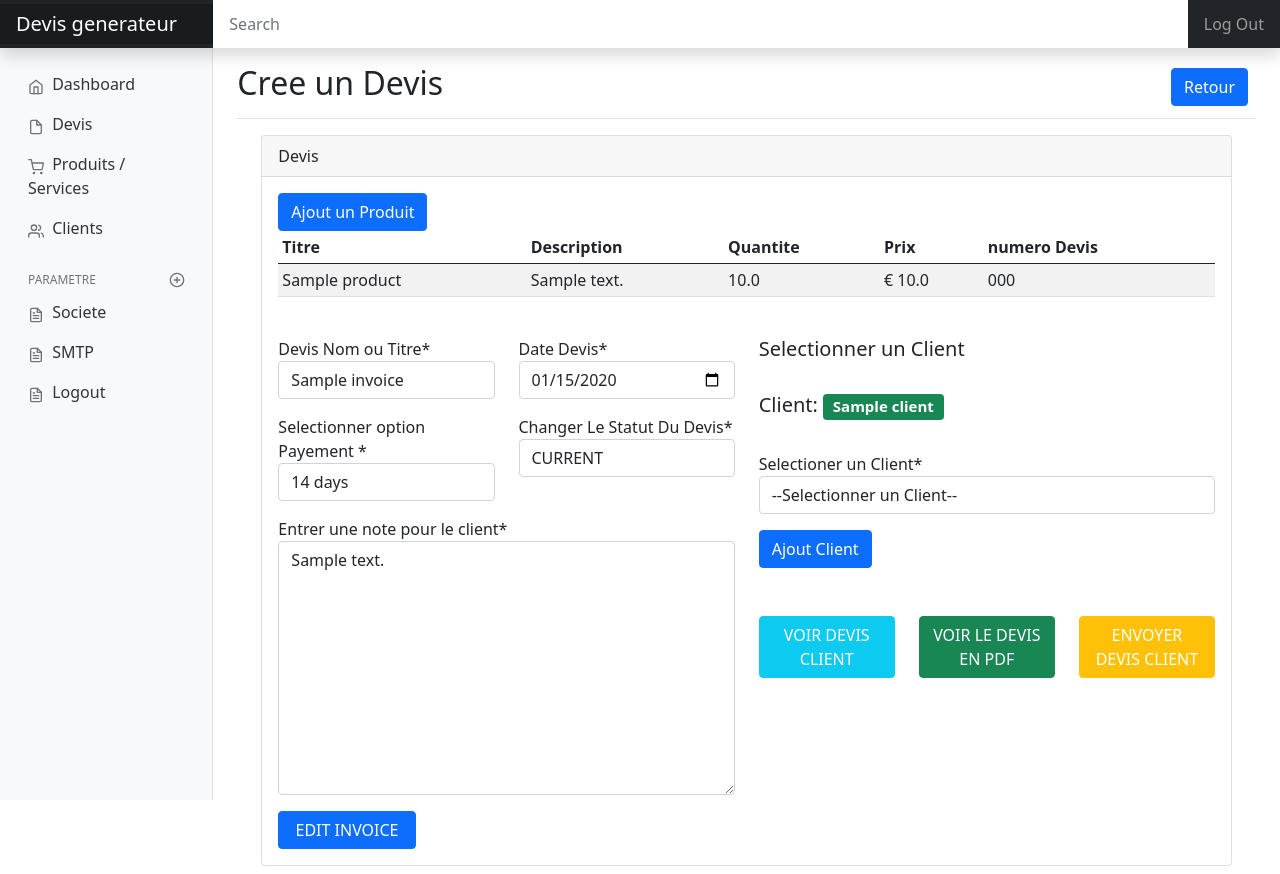
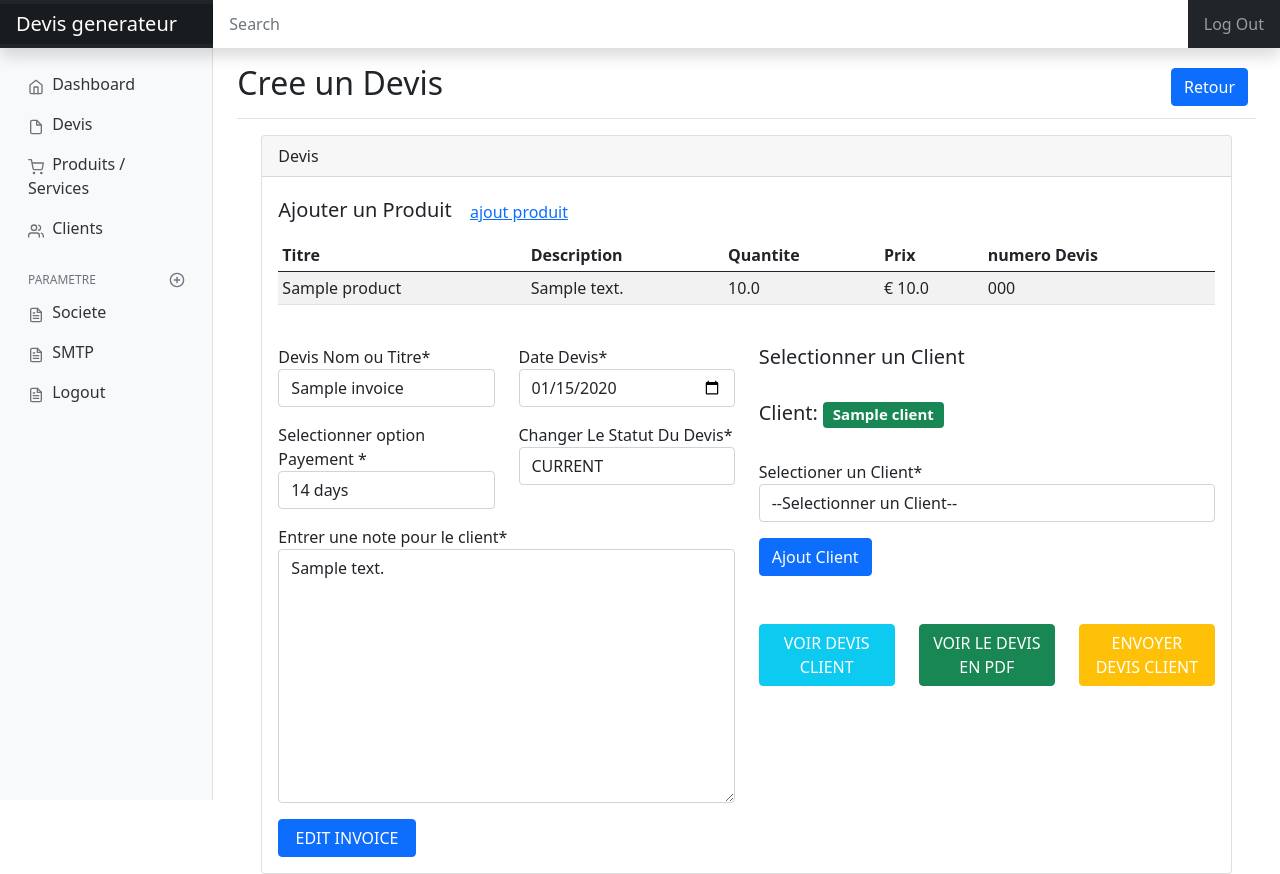
Before and after one commit to enzoviana/invoice-live, a Django app: a page that uses templates/invoice/create-invoice.html in a window 1280 px wide. Run offline with Django 4.2, Linux system fonts and the light colour scheme; tables that the repository leaves empty hold one stand-in row (values such as "Sample post"); some libraries are stand-ins or nearby versions.

Commit message:
Update create-invoice.html

```diff
--- a/templates/invoice/create-invoice.html
+++ b/templates/invoice/create-invoice.html
@@ -35,13 +35,9 @@
 
         <div class="row">
                     <div class="col-lg-12">
-            <form class="" action="#" method="post">
-              {% csrf_token %}
-
-              {{product_form|crispy}}
-
-              <button type="submit" class="btn btn-primary">Ajout un Produit</button>
-            </form>
+            <h5 class="card-title">Ajouter un Produit
+              <button href="#addProductModal" type="button" class="btn btn-link" data-bs-toggle="modal"> ajout produit </button>
+            </h5>
 
             {% if products|length > 0 %}
             <div class="table-responsive">
```
